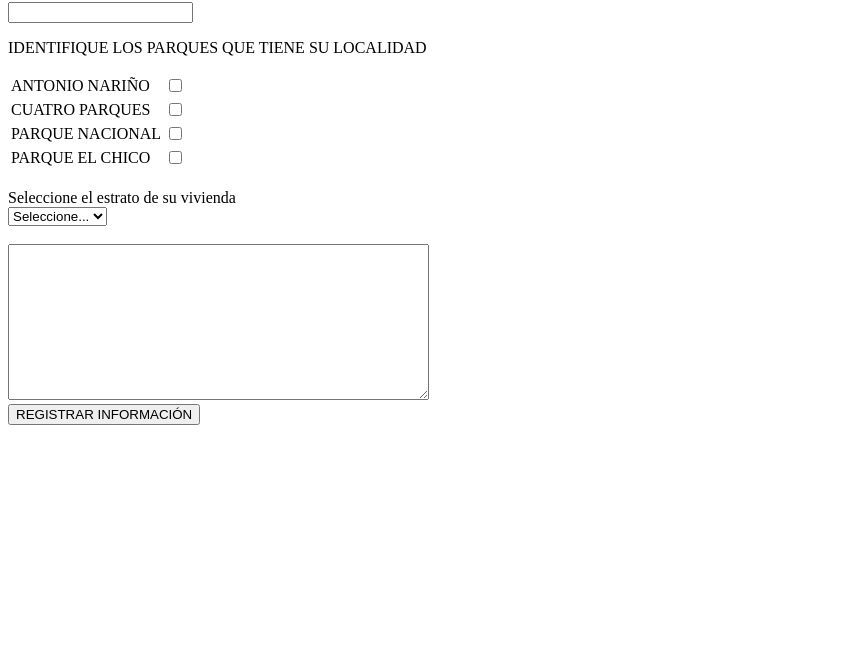
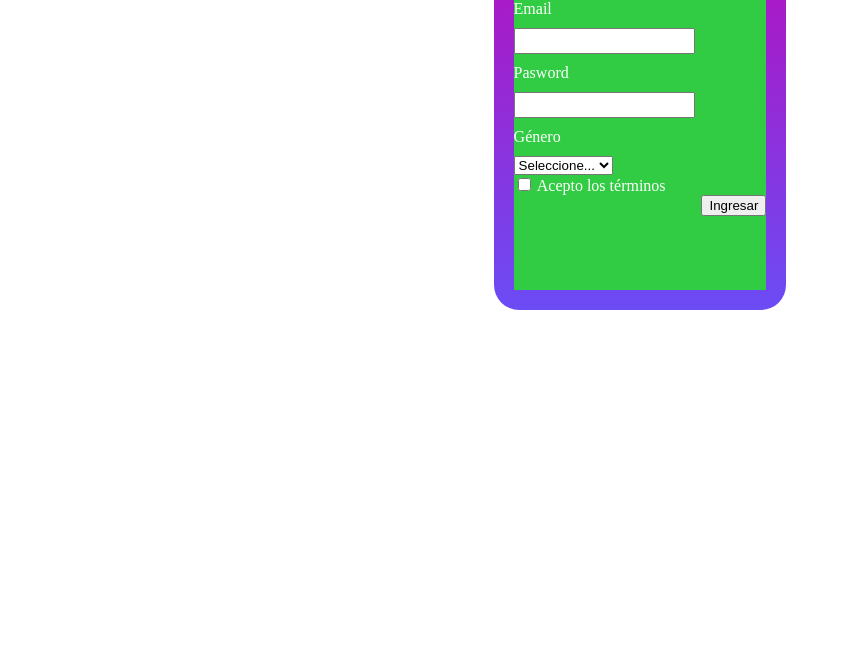
Before and after one commit to guialexander/aspirantes-mir-html-y-css, a plain HTML site: page ejercicio2-html-y-css/index.html in a window 1280 px wide. Shown: the part 135-800 px from the top of the page, without its empty margins (0-841 px from the left). Drawn offline with Linux system fonts and the light colour scheme.

Commit message:
Implementa el formulario del ejercicio de html

```diff
--- a/ejercicio2-html-y-css/css/estilos.css
+++ b/ejercicio2-html-y-css/css/estilos.css
@@ -0,0 +1,46 @@
+@media (max-width:500px){
+form{
+    background-color: rgb(204, 49, 49);
+    height:100%;
+}
+}
+
+@media (min-width: 500px){
+    form{
+        background-color: rgb(49, 204, 67);
+        height:300px;
+
+    }
+
+    }
+
+.form {
+    width: 300px;
+    padding: 20px;
+    border-top-left-radius:25px ;
+    border-top-right-radius: 25px;
+    border-bottom-left-radius: 25px;
+    border-bottom-right-radius: 25px;
+    margin: 0 auto;
+    background: linear-gradient(to bottom,#bd09b7, #6b4cf5);
+    color: #fff;
+    width: 20%;
+    margin: 25px auto;
+}
+form > label {
+    display: inline-block;
+    padding: 10px 0 10px 0;
+
+}
+form > input {
+    padding: 7px 0 0 0;
+}
+.boton{
+    text-align: right;
+}
+
+.divForm > input {
+    padding: 7px 0 0 0 ;
+
+
+}
--- a/ejercicio2-html-y-css/index.html
+++ b/ejercicio2-html-y-css/index.html
@@ -9,56 +9,34 @@
 </head>
 <body>
 
-    <div class="form"></div>
+    <div class="form">
         <h1>Login</h1>
         <form action="" method="" class="f2">
-            <label for="nombre">Email</label><br>
+            <label for="email">Email</label><br>
             <input type="email" ><br>
 
-            <label for="direccion">ESCRIBA SU DIRECCIÓN DE RESIDENCIA</label><br>
-            <input type="text">
+            <label for="password">Pasword</label><br>
+            <input type="password">
+            <br>
 
-            <p>IDENTIFIQUE LOS PARQUES QUE TIENE SU LOCALIDAD</p>
-            <table>
-                <tr>
-                    <td>ANTONIO NARIÑO</td>
-                    <td><input type="checkbox"></td>
-
-                </tr>
-
-                <tr>
-                    <td>CUATRO PARQUES</td>
-                    <td><input type="checkbox"></td>
-                </tr>
-
-                <tr>
-                    <td>PARQUE NACIONAL</td>
-                    <td><input type="checkbox"></td>
-                </tr>
-
-                <tr>
-                    <td>PARQUE EL CHICO</td>
-                    <td><input type="checkbox"></td>
-                </tr>
-            </table>
+            <label for="genero">Género</label><br>
+            <select name="genero" id="">
+                <option value="0">Seleccione...</option>
+                <option value="mujer">Mujer</option>
+                <option value="otro">Otro</option>
+                <option value="hombre">Hombre</option>
+             </select>
 
             <br>
-            <label for="estrato">Seleccione el estrato de su vivienda</label><br>
-            <select name="estrato" id="">
-                <option value="0">Seleccione...</option>
-                <option value="uno">1</option>
-                <option value="dos">2</option>
-                <option value="tres">3</option>
-                <option value="cuatro">4</option>
-            </select>
+            <div class="divForm">
+                <input type="checkbox" name="aceptar">
+                <label for="mensaje">Acepto los términos</label>
 
-            <br><br>
-            <textarea name="comentarios" id="" cols="50" rows="10"></textarea>
+            </div>
 
-
-
-            <br>
-            <input type="submit" value="REGISTRAR INFORMACIÓN" class="botonf2">
+            <div class="boton">
+                <input type="submit" value="Ingresar">
+            </div>
 
         </form>
     </div>
```
